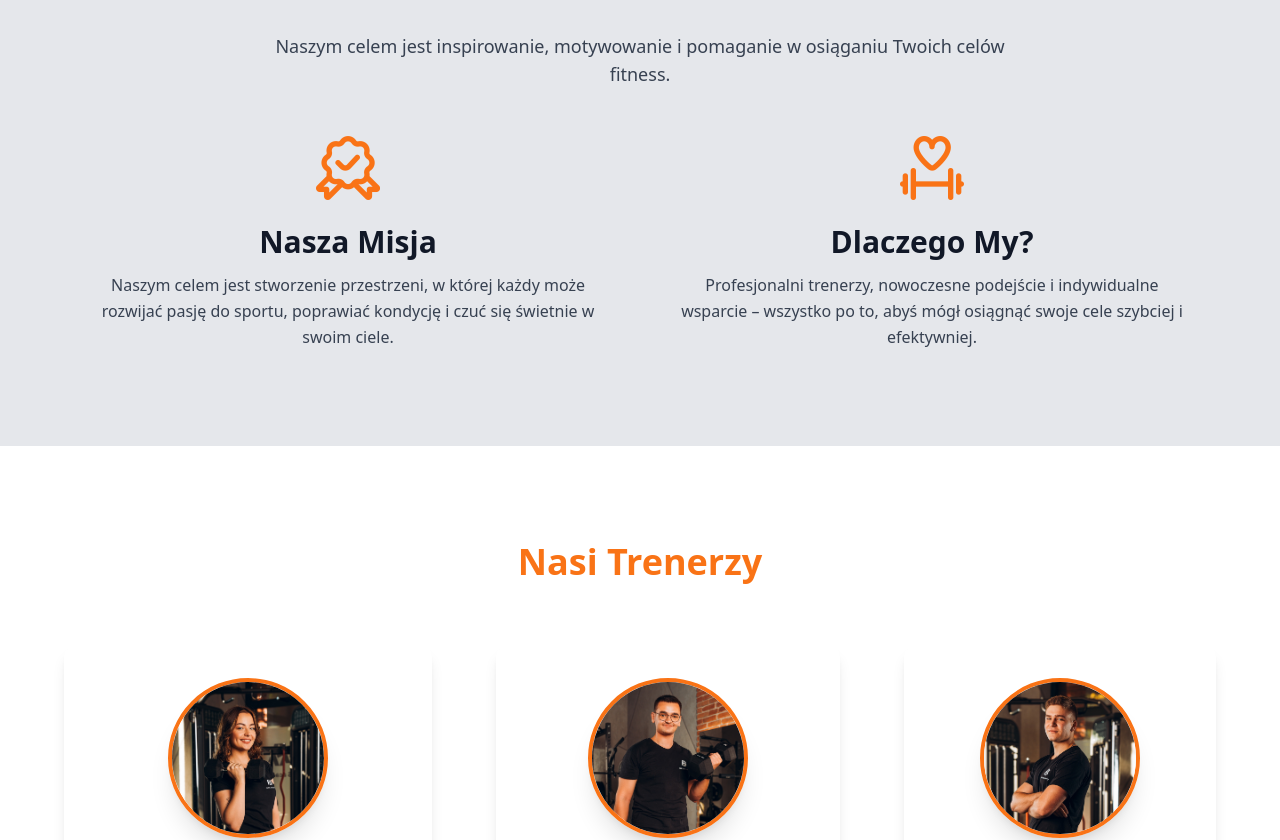
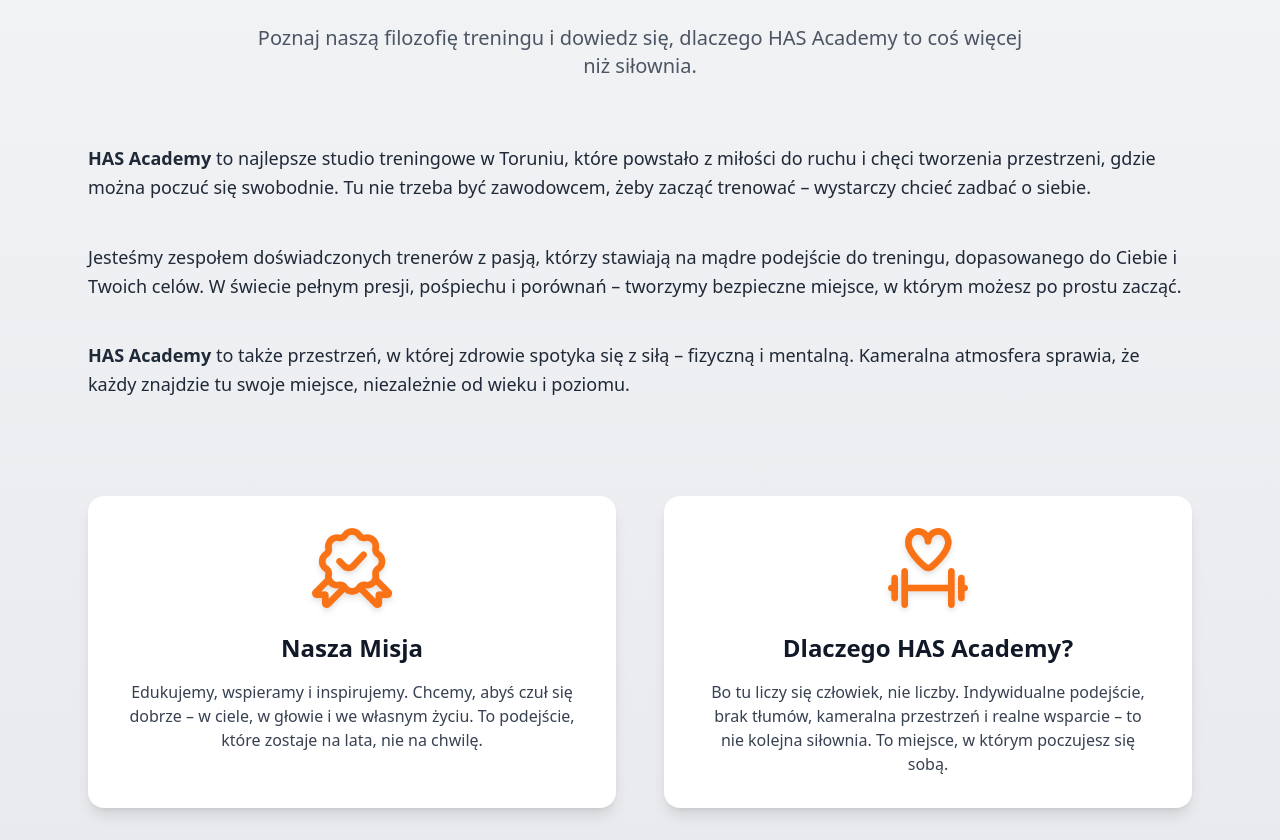
Before and after one commit to Twenfyx/academy, a React (Create React App) app: page / in a window 1280 px wide. Shown: the part 1020-1860 px from the top of the page. Built offline with nearby package versions, Linux system fonts and the light colour scheme.

Commit message:
change O nas section

```diff
--- a/src/components/Onas.tsx
+++ b/src/components/Onas.tsx
@@ -3,42 +3,53 @@
 
 const Onas = () => {
   return (
-    <section id="about-us" className="py-24 bg-gray-200 text-black">
-      <div className="max-w-6xl mx-auto px-6 text-center">
-        <h2 className="text-4xl font-extrabold text-orange-500 mb-12">O Nas</h2>
-        <p className="text-lg text-gray-700 max-w-3xl mx-auto mb-12">
-          Naszym celem jest inspirowanie, motywowanie i pomaganie w osiąganiu Twoich celów fitness.
+    <section id="about-us" className="py-28 bg-gradient-to-b from-gray-100 to-gray-200 text-black">
+      <div className="max-w-6xl mx-auto px-6">
+        <h2 className="text-4xl font-extrabold text-orange-500 text-center mb-6">O Nas</h2>
+        <p className="text-center text-xl text-gray-600 mb-16 max-w-3xl mx-auto">
+          Poznaj naszą filozofię treningu i dowiedz się, dlaczego HAS Academy to coś więcej niż siłownia.
         </p>
 
-        {/* Mission & Why Us Section */}
-        <div className="mt-12 grid grid-cols-1 md:grid-cols-2 gap-16 justify-center">
-          {/* Nasza Misja */}
-          <div className="flex flex-col items-center text-center">
-            <img
-              src={badget}
-              alt="Nasza Misja"
-              className="h-16 mb-6 transform transition-all duration-300 hover:scale-110"
-            />
-            <h3 className="text-3xl font-semibold text-gray-900">Nasza Misja</h3>
-            <p className="mt-3 text-gray-700 leading-relaxed max-w-lg mx-auto">
-              Naszym celem jest stworzenie przestrzeni, w której każdy może rozwijać pasję do sportu,
-              poprawiać kondycję i czuć się świetnie w swoim ciele.
+        <div className="space-y-10 text-lg leading-relaxed text-gray-800">
+          <p className="animate-fade-in-up">
+            <strong>HAS Academy</strong> to najlepsze studio treningowe w Toruniu, które powstało z miłości do ruchu i chęci tworzenia przestrzeni, gdzie można poczuć się swobodnie. Tu nie trzeba być zawodowcem, żeby zacząć trenować – wystarczy chcieć zadbać o siebie.
+          </p>
+          <p className="animate-fade-in-up">
+            Jesteśmy zespołem doświadczonych trenerów z pasją, którzy stawiają na mądre podejście do treningu, dopasowanego do Ciebie i Twoich celów. W świecie pełnym presji, pośpiechu i porównań – tworzymy bezpieczne miejsce, w którym możesz po prostu zacząć.
+          </p>
+          <p className="animate-fade-in-up">
+            <strong>HAS Academy</strong> to także przestrzeń, w której zdrowie spotyka się z siłą – fizyczną i mentalną. Kameralna atmosfera sprawia, że każdy znajdzie tu swoje miejsce, niezależnie od wieku i poziomu.
+          </p>
+        </div>
+
+        {/* Sekcja ikonek */}
+        <div className="mt-24 grid grid-cols-1 md:grid-cols-2 gap-12">
+          {/* Misja */}
+          <div className="bg-white shadow-lg rounded-2xl p-8 flex flex-col items-center text-center hover:shadow-xl transition-shadow duration-300">
+            <img src={badget} alt="Nasza Misja" className="h-20 mb-6 drop-shadow-md" />
+            <h3 className="text-2xl font-semibold text-gray-900 mb-4">Nasza Misja</h3>
+            <p className="text-gray-700 max-w-md">
+              Edukujemy, wspieramy i inspirujemy. Chcemy, abyś czuł się dobrze – w ciele, w głowie i we własnym życiu. To podejście, które zostaje na lata, nie na chwilę.
             </p>
           </div>
 
-          {/* Dlaczego My? */}
-          <div className="flex flex-col items-center text-center">
-            <img
-              src={dumbbell}
-              alt="Dlaczego My"
-              className="h-16 mb-6 transform transition-all duration-300 hover:scale-110"
-            />
-            <h3 className="text-3xl font-semibold text-gray-900">Dlaczego My?</h3>
-            <p className="mt-3 text-gray-700 leading-relaxed max-w-lg mx-auto">
-              Profesjonalni trenerzy, nowoczesne podejście i indywidualne wsparcie –
-              wszystko po to, abyś mógł osiągnąć swoje cele szybciej i efektywniej.
+          {/* Dlaczego My */}
+          <div className="bg-white shadow-lg rounded-2xl p-8 flex flex-col items-center text-center hover:shadow-xl transition-shadow duration-300">
+            <img src={dumbbell} alt="Dlaczego HAS Academy" className="h-20 mb-6 drop-shadow-md" />
+            <h3 className="text-2xl font-semibold text-gray-900 mb-4">Dlaczego HAS Academy?</h3>
+            <p className="text-gray-700 max-w-md">
+              Bo tu liczy się człowiek, nie liczby. Indywidualne podejście, brak tłumów, kameralna przestrzeń i realne wsparcie – to nie kolejna siłownia. To miejsce, w którym poczujesz się sobą.
             </p>
           </div>
+        </div>
+
+        {/* Finalne zdania */}
+        <div className="mt-20 text-center text-gray-800 text-lg max-w-4xl mx-auto">
+          <p className="mb-4">Pomagamy ludziom odzyskać kontrolę nad swoim ciałem, zdrowiem i samopoczuciem – bez presji i porównań.</p>
+          <p className="mb-4">HAS Academy to więcej niż trening. To droga do większej siły – nie tylko fizycznej, ale też mentalnej.</p>
+          <p className="font-semibold italic text-orange-600 text-xl mt-8">
+            Tutaj wszystko kręci się wokół zdrowia i siły – takiej, jakiej akurat potrzebujesz.
+          </p>
         </div>
       </div>
     </section>
```
Also changed, not shown: src/images/solo.jpeg (added).
